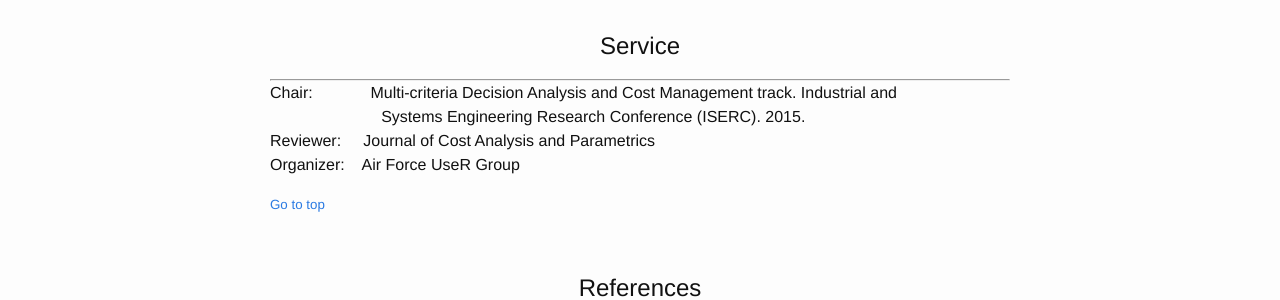
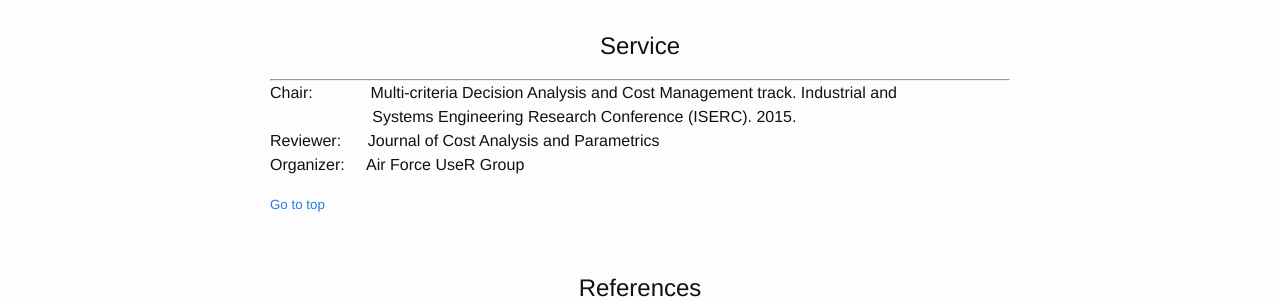
Before and after one commit to bradleyboehmke/bradleyboehmke, a Jekyll site: the page built from cv.md, in a window 1280 px wide. Shown: the part 5314-5614 px from the top of the page. Built offline with Jekyll 4.4.1, drawn with Linux system fonts in a browser that asks for light colours.

Commit message:
Update cv.md

```diff
--- a/cv.md
+++ b/cv.md
@@ -269,11 +269,11 @@ Boehmke, B.C. (2015). "Data Processing with dplyr & tidyr." Wright State Univers
 # <center>Service<a name="service"></a></center>
 ***
 Chair:&nbsp;&nbsp;&nbsp;&nbsp;&nbsp;&nbsp;&nbsp;&nbsp;&nbsp;&nbsp;&nbsp;&nbsp; Multi-criteria Decision Analysis and Cost Management track.  Industrial and
-<br>&nbsp;&nbsp;&nbsp;&nbsp;&nbsp;&nbsp;&nbsp;&nbsp;&nbsp;&nbsp;&nbsp;&nbsp;&nbsp;&nbsp;&nbsp;&nbsp;&nbsp;&nbsp;&nbsp;&nbsp;&nbsp;&nbsp;&nbsp;&nbsp;&nbsp;Systems Engineering Research Conference (ISERC). 2015.
+<br>&nbsp;&nbsp;&nbsp;&nbsp;&nbsp;&nbsp;&nbsp;&nbsp;&nbsp;&nbsp;&nbsp;&nbsp;&nbsp;&nbsp;&nbsp;&nbsp;&nbsp;&nbsp;&nbsp;&nbsp;&nbsp;&nbsp;&nbsp;Systems Engineering Research Conference (ISERC). 2015.
 <br>
-Reviewer:&nbsp;&nbsp;&nbsp;&nbsp; Journal of Cost Analysis and Parametrics
+Reviewer:&nbsp;&nbsp;&nbsp;&nbsp;&nbsp; Journal of Cost Analysis and Parametrics
 <br>
-Organizer:&nbsp;&nbsp;&nbsp;  Air Force UseR Group
+Organizer:&nbsp;&nbsp;&nbsp;&nbsp;  Air Force UseR Group
 
 <small><a href="#">Go to top</a></small>
 
```
